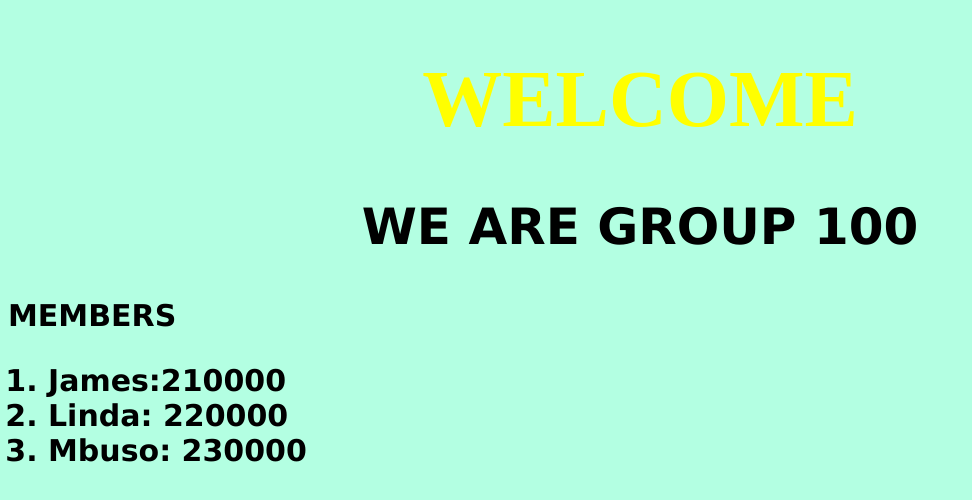
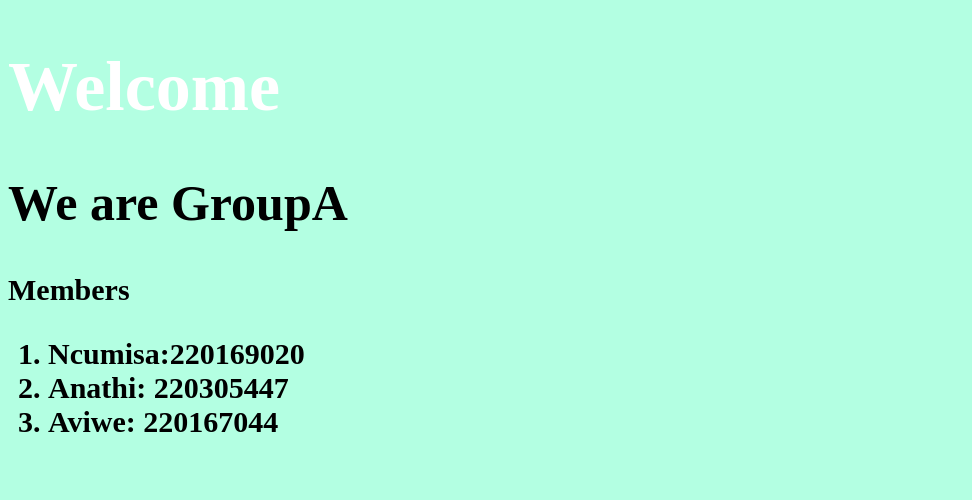
Before and after one commit to NcumisaMtabane/GroupA, a plain HTML site: page index.html in a window 1280 px wide. Shown: the whole page, without its empty margins (0-972 px from the left). Drawn offline with Linux system fonts and the light colour scheme.

Commit message:
Update index.html

```diff
--- a/index.html
+++ b/index.html
@@ -4,16 +4,16 @@
 
 <head>
 
-	<title>My New Website</title>
+	<title>GroupA</title>
 
 <style>
-		h1 {text-align: center; color:yellow; font-size:80px; font-family:rial black}
+		h1 {text-align: left; color:White; font-size:70px; font-family:New Times Roman}
 
-		h2 {text-align: center; font-family:verdana}
+		h2 {text-align: left; font-family:New Times Roman}
 		h2 {color:black;}
 		h2 {font-size:50px;}
 
-		h3 {text-align: left; color:black; font-size:30px; font-family:verdana}
+		h3 {text-align: left; color:black; font-size:30px; font-family:New Times Roman}
 
 </style>
 
@@ -22,16 +22,16 @@
 
 <body style="background-color:#b3ffe2;">
 
-	<h1>WELCOME</h1>
-	<h2>WE ARE GROUP 100</h2>
+	<h1>Welcome</h1>
+	<h2>We are GroupA</h2>
 
-	<h3>MEMBERS</h3>
+	<h3>Members</h3>
 
 	<h3>
 	<ol>
-		<li>James:210000</li>
-		<li>Linda: 220000</li>
-		<li>Mbuso: 230000</li>
+		<li>Ncumisa:220169020</li>
+		<li>Anathi: 220305447</li>
+		<li>Aviwe: 220167044</li>
 	</ol> </h3>
 
 
```
